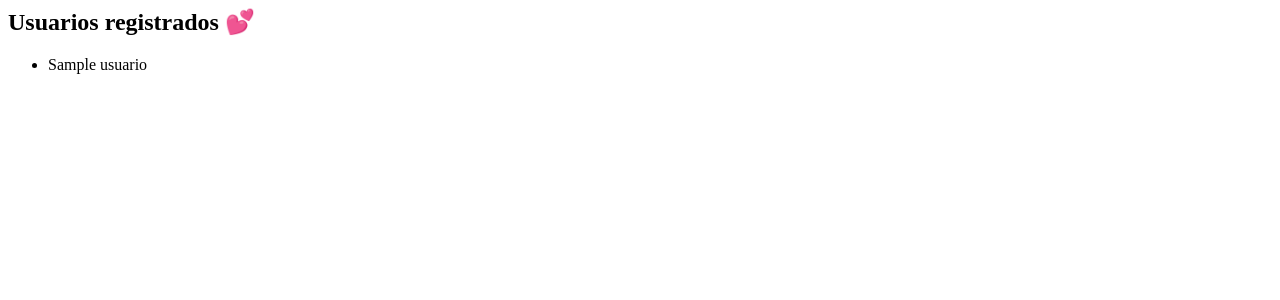
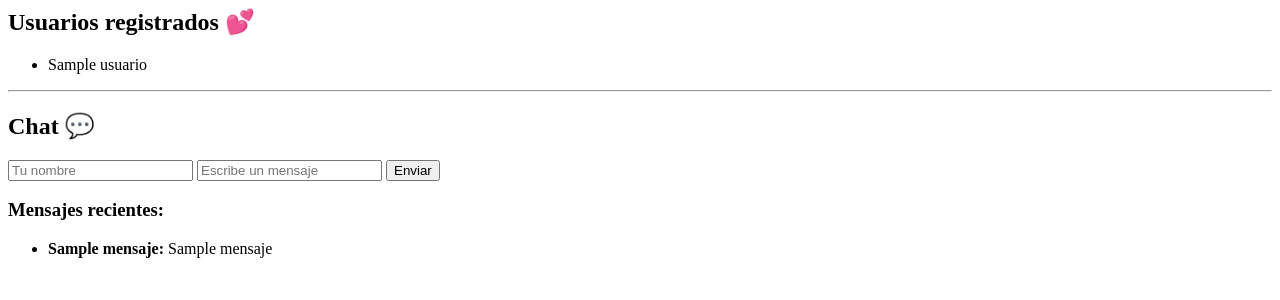
Before and after one commit to Silver6819/loveconnect-backend, a FastAPI app: template templates/index.html in a window 1280 px wide. Shown: the top 300 px of the page. Run offline with FastAPI, Linux system fonts and the light colour scheme; the template is opened without the code that fills it: most values are stand-ins (such as "Sample title", 1, 10 or a date in 2020).

Commit message:
index.html

```diff
--- a/templates/index.html
+++ b/templates/index.html
@@ -9,3 +9,25 @@
 {% else %}
     <p>No hay usuarios todavía.</p>
 {% endif %}
+
+<hr>
+
+<h2>Chat 💬</h2>
+
+<form action="/mensaje" method="post">
+    <input type="text" name="nombre" placeholder="Tu nombre" required>
+    <input type="text" name="mensaje" placeholder="Escribe un mensaje" required>
+    <button type="submit">Enviar</button>
+</form>
+
+<h3>Mensajes recientes:</h3>
+
+<ul>
+    {% if mensajes %}
+        {% for nombre, mensaje in mensajes %}
+            <li><strong>{{ nombre }}:</strong> {{ mensaje }}</li>
+        {% endfor %}
+    {% else %}
+        <p>No hay mensajes aún.</p>
+    {% endif %}
+</ul>
```
